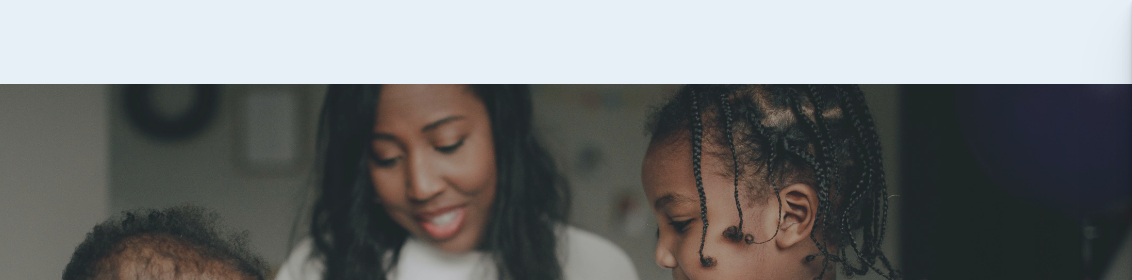
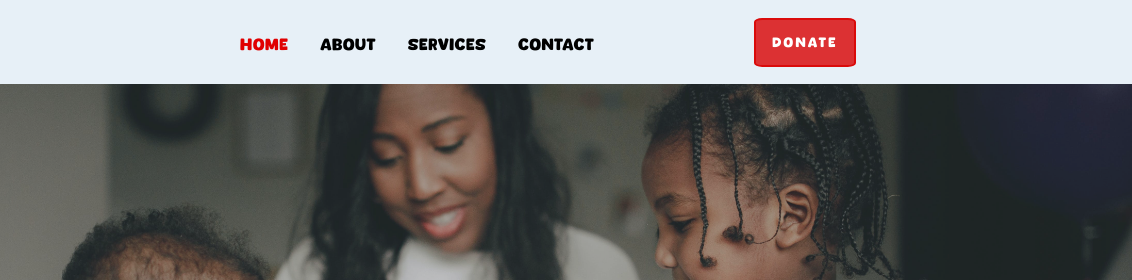
Before and after one commit to RaimerThompson/Children-with-Dreams-client-site, a plain HTML site: page index.html in a window 1280 px wide. Shown: the top 280 px of the page, 148-1280 px from the left. Drawn offline with Linux system fonts and the light colour scheme.

Commit message:
test mobile

```diff
--- a/styles/components/header.css
+++ b/styles/components/header.css
@@ -251,6 +251,7 @@ transition: .2s;
   letter-spacing: 2.5px;
   transition: letter-spacing 400ms,
   transform 400ms ;
+  display: initial;
 }
 
 .top__btn:hover{
@@ -261,6 +262,9 @@ transition: .2s;
   box-shadow: rgba(0, 0, 0, 0.5) 0px 5px 15px;
 }
 
+.mobile__btn{
+  display: none;
+}
 
   .hamburger__btn{
     display: none;
@@ -268,6 +272,26 @@ transition: .2s;
 
   .stick__logo{
    display: none;
+    }
+
+    #navbar{
+      display: flex;
+      flex-direction: row;
+      align-items: inherit;
+      justify-content: normal;
+      gap: 2rem;
+      list-style: none;
+      text-decoration: none;
+      position: inherit;
+      top: 0;
+      right: inherit;
+      height: inherit;
+      width: 270px;
+      background-color: initial;
+      padding: initial;
+      z-index: 100;
+      transition: none;
+      box-shadow: none;
     }
 }
 
```
